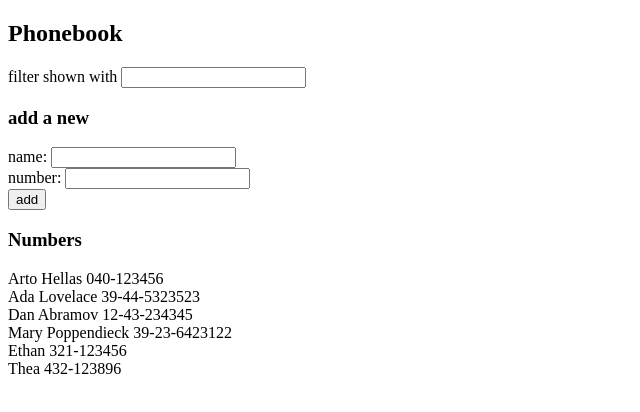
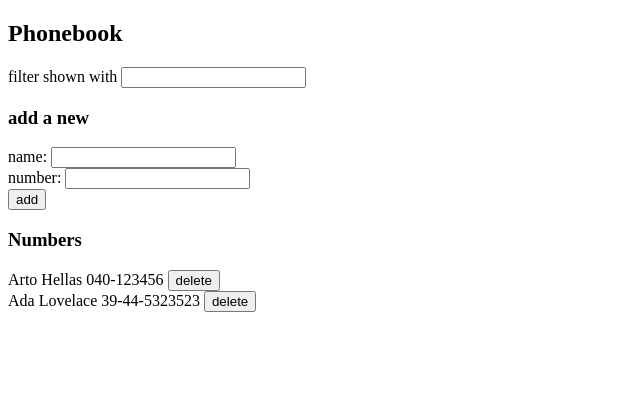
Before and after one commit to Yemyam/full-stack-open, a React (Vite) app in the folder part2/phonebook/: page / in a window 1280 px wide. Shown: the top 412 px of the page, without its empty margins (0-640 px from the left). Built offline with nearby package versions, Linux system fonts and the light colour scheme; data requests are answered from the project's data file.

Commit message:
Completed ex 2.14

```diff
--- a/part2/phonebook/db.json
+++ b/part2/phonebook/db.json
@@ -9,26 +9,6 @@
       "name": "Ada Lovelace",
       "number": "39-44-5323523",
       "id": "2"
-    },
-    {
-      "name": "Dan Abramov",
-      "number": "12-43-234345",
-      "id": "3"
-    },
-    {
-      "name": "Mary Poppendieck",
-      "number": "39-23-6423122",
-      "id": "4"
-    },
-    {
-      "id": 5,
-      "name": "Ethan",
-      "number": "321-123456"
-    },
-    {
-      "id": 6,
-      "name": "Thea",
-      "number": "432-123896"
     }
   ]
 }
--- a/part2/phonebook/src/App.jsx
+++ b/part2/phonebook/src/App.jsx
@@ -25,10 +25,11 @@ const PersonForm = ({onSubmit, nameChange, numberChange}) => {
   )
 }
 
-const Persons = ({people}) => {
+const Persons = ({people,removePerson}) => {
   return(
     <div>
-      {people.map(person => <div key={person.id}>{person.name} {person.number}</div>)}
+      {people.map(person =>
+          <div key={person.id}>{person.name} {person.number} <button key={person.id} onClick={() => removePerson(person.id)}>delete</button></div>)}
     </div>
   )
 }
@@ -63,10 +64,20 @@ const App = () => {
     setSearchInput(event.target.value)
   }
 
+  const removePerson = (id) => {
+    personService
+    .remove(id)
+    .then(response => {
+      setPersons(persons.filter(person => person.id !== id))
+    })
+  }
+
   const addPerson = (event) => {
     event.preventDefault()
     const newPerson = {
-      name: newName, number: newNumber, id: persons.length + 1
+      name: newName,
+      number: newNumber,
+      id: (persons.length + 1).toString()
     }
     if (persons.some(person => person.name == newPerson.name)){
       alert(`${newName} is already added to phonebook`)
@@ -90,7 +101,7 @@ const App = () => {
       <h3>add a new</h3>
       <PersonForm onSubmit={addPerson} nameChange={handleNameChange} numberChange={handleNumberChange}></PersonForm>
       <h3>Numbers</h3>
-      <Persons people={peopleToShow}></Persons>
+      <Persons people={peopleToShow} removePerson={removePerson}></Persons>
     </div>
   )
 }
--- a/part2/phonebook/src/services/persons.js
+++ b/part2/phonebook/src/services/persons.js
@@ -13,8 +13,13 @@ const update = (id, newObject) => {
   return axios.put(`${baseUrl}/${id}`, newObject)
 }
 
+const remove = id => {
+  return axios.delete(`${baseUrl}/${id}`)
+}
+
 export default {
   getAll: getAll,
   create: create,
-  update: update
+  update: update,
+  remove: remove
 }
```
